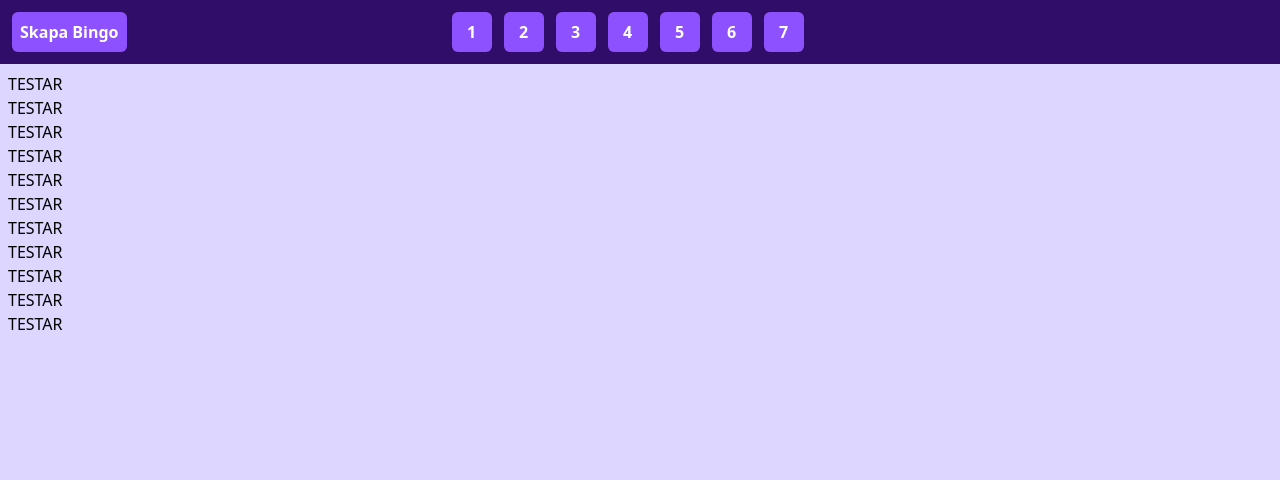
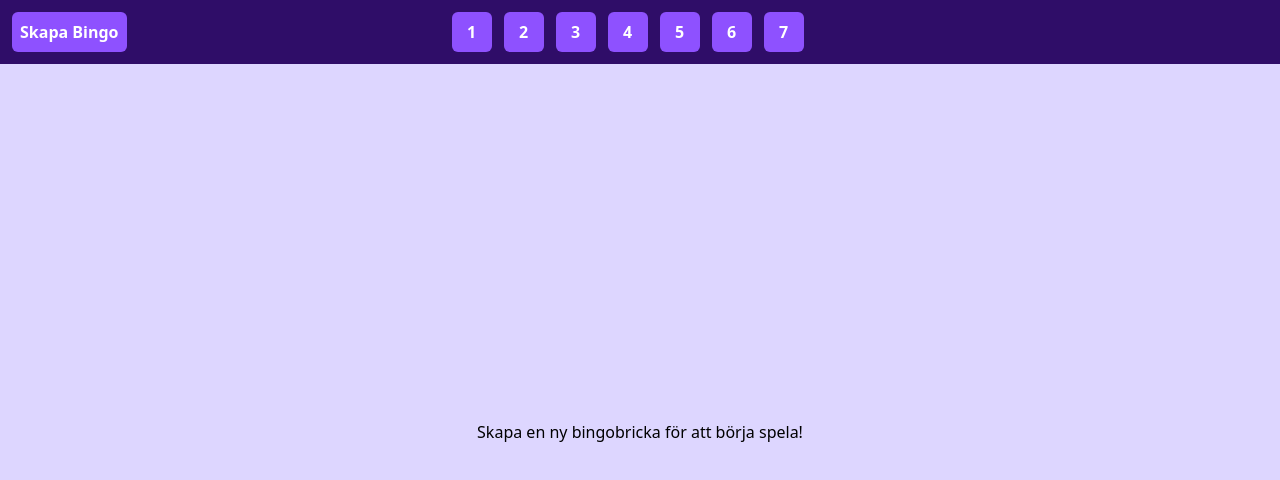
Before and after one commit to DanielRiddersporre/Blotto, a React (Vite) app in the folder Blotto_UI/: page / in a window 1280 px wide. Shown: the top 480 px of the page. Built offline with nearby package versions, Linux system fonts and the light colour scheme.

Commit message:
Small changes to the landing page and now it is done

```diff
--- a/Blotto_UI/src/App.tsx
+++ b/Blotto_UI/src/App.tsx
@@ -20,19 +20,9 @@ function App() {
             <button className='text-white font-bold rounded-md bg-violet-500 p-2 w-10 flex-shrink-0'>7</button>
           </div>
         </div>
-        <div className='flex-1 p-2'>
+        <div className='flex flex-1 justify-center items-center'>
           {/*This part is for the bingo card and it should be added dynamically*/}
-          <p className=''>TESTAR</p>
-          <p className=''>TESTAR</p>
-          <p className=''>TESTAR</p>
-          <p className=''>TESTAR</p>
-          <p className=''>TESTAR</p>
-          <p className=''>TESTAR</p>
-          <p className=''>TESTAR</p>
-          <p className=''>TESTAR</p>
-          <p className=''>TESTAR</p>
-          <p className=''>TESTAR</p>
-          <p className=''>TESTAR</p>
+          <p>Skapa en ny bingobricka för att börja spela!</p>
         </div>
       </div>
     </>
```
